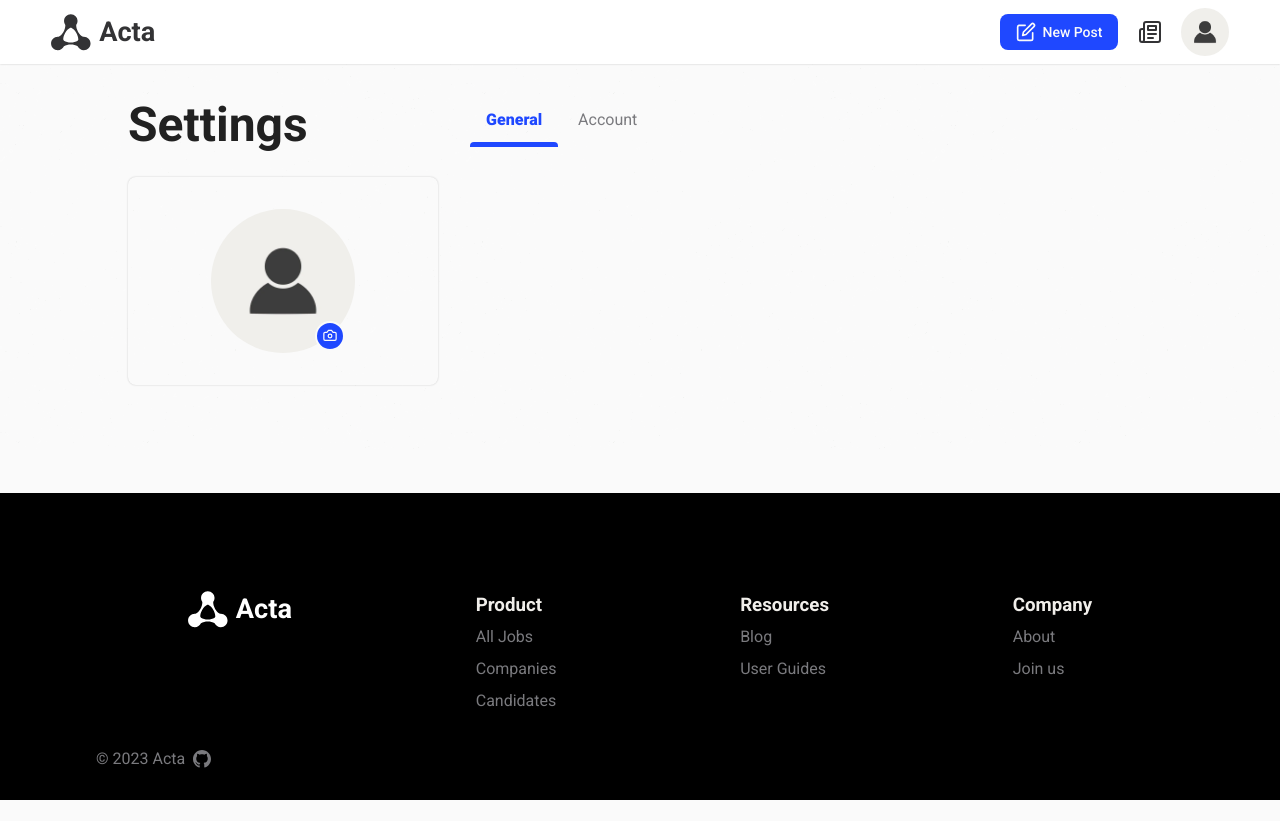
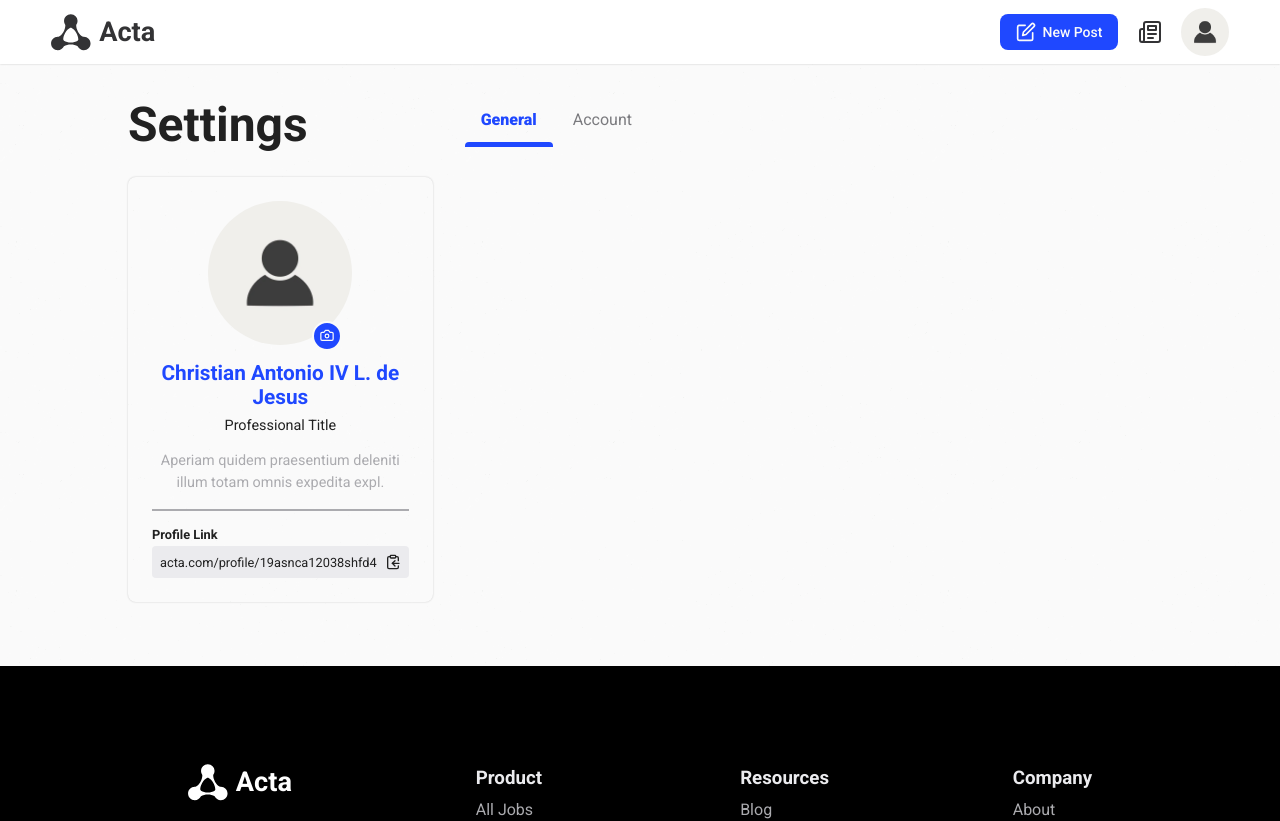
Before and after one commit to Luzefiru/Acta, a React (Create React App) app: page /profile/test in a window 1280 px wide. Shown: the top 821 px of the page. Before the commit the page ends 800 px from the top, so only its background shows below. Built offline with nearby package versions, Linux system fonts and the light colour scheme.

Commit message:
feat: finalize ProfileCard static design

```diff
--- a/src/index.css
+++ b/src/index.css
@@ -13,10 +13,10 @@
   --icon-hover: #000000;
 
   --text: #212121;
-  --subtext: #7a7a7e;
+  --subtext: #ababaf;
 
   --surface: #fafafa;
-  --surface-alt: #f0eeea;
+  --surface-alt: #ebebee;
 
   --black: #000000;
   --white: #ffffff;
@@ -27,6 +27,7 @@
   --tag-text: #fda50d;
 
   --border: 0 0 2px rgba(0, 0, 0, 0.2);
+  --tab-header: #7a7a7e;
 }
 
 body {
--- /dev/null
+++ b/src/pages/Profile/ClipboardField.css
@@ -0,0 +1,21 @@
+.ClipboardField {
+  background-color: var(--surface-alt);
+  padding: 8px;
+  width: 100%;
+  border-radius: 4px;
+  font-size: 0.8rem;
+  display: flex;
+  align-items: center;
+}
+
+.ClipboardField__text {
+  margin-right: auto;
+  white-space: nowrap;
+}
+
+.ClipboardField__clipboard {
+  display: grid;
+  place-items: center;
+  cursor: pointer;
+  margin-left: 8px;
+}
--- /dev/null
+++ b/src/pages/Profile/ClipboardField.jsx
@@ -0,0 +1,49 @@
+import './ClipboardField.css';
+
+function ClipboardField() {
+  return (
+    <div className="ClipboardField">
+      <span className="ClipboardField__text">
+        acta.com/profile/19asnca12038shfd4
+      </span>
+      <div
+        className="ClipboardField__clipboard"
+        onClick={() => {
+          copyNodeTextToClipboard(
+            document.querySelector('.ClipboardField__text')
+          );
+        }}
+      >
+        <svg
+          className="lucide lucide-clipboard-copy"
+          xmlns="http://www.w3.org/2000/svg"
+          width="16"
+          height="16"
+          viewBox="0 0 24 24"
+          fill="none"
+          stroke="currentColor"
+          strokeWidth="2"
+          strokeLinecap="round"
+          strokeLinejoin="round"
+        >
+          <rect width="8" height="4" x="8" y="2" rx="1" ry="1"></rect>
+          <path d="M8 4H6a2 2 0 0 0-2 2v14a2 2 0 0 0 2 2h12a2 2 0 0 0 2-2v-2"></path>
+          <path d="M16 4h2a2 2 0 0 1 2 2v4"></path>
+          <path d="M21 14H11"></path>
+          <path d="m15 10-4 4 4 4"></path>
+        </svg>
+      </div>
+    </div>
+  );
+}
+
+export default ClipboardField;
+
+function copyNodeTextToClipboard(node) {
+  var range = document.createRange();
+  range.selectNode(node);
+  window.getSelection().removeAllRanges(); // clear current selection
+  window.getSelection().addRange(range); // to select text
+  document.execCommand('copy');
+  window.getSelection().removeAllRanges(); // to deselect
+}
--- a/src/pages/Profile/Profile.css
+++ b/src/pages/Profile/Profile.css
@@ -3,7 +3,7 @@
   grid-template-areas:
     'heading nav'
     'profile-card details';
-  grid-template-columns: 5fr 11fr;
+  grid-template-columns: 4fr 11fr;
   column-gap: 32px;
   row-gap: 24px;
 }
@@ -39,7 +39,7 @@
   padding: 8px 16px;
   height: 100%;
   position: relative;
-  color: var(--subtext);
+  color: var(--tab-header);
 }
 
 .Profile__tabs__header.active {
--- a/src/pages/Profile/ProfileCard.css
+++ b/src/pages/Profile/ProfileCard.css
@@ -4,8 +4,10 @@
   align-items: center;
   border-radius: 8px;
   box-shadow: var(--border);
-  padding: 32px;
+  padding: 24px;
   position: relative;
+  width: 100%;
+  resize: none;
 }
 
 .ProfileCard__img {
@@ -31,3 +33,63 @@
 .ProfileCard__edit-btn:hover {
   background-color: var(--primary-alt);
 }
+
+.ProfileCard__name {
+  text-align: center;
+  margin-top: 16px;
+  margin-bottom: 8px;
+  font-size: 1.3rem;
+  color: var(--primary);
+}
+
+.ProfileCard__title {
+  margin-bottom: 16px;
+  font-size: 0.9rem;
+}
+
+.ProfileCard__bio {
+  color: var(--subtext);
+  font-size: 0.9rem;
+  line-height: 1.5;
+}
+
+.ProfileCard hr {
+  width: 100%;
+  border: 1px var(--subtext) solid;
+  margin: 16px 0;
+}
+
+.ProfileCard__name,
+.ProfileCard__title,
+.ProfileCard__bio {
+  text-align: center;
+}
+
+.ProfileCard__link {
+  display: flex;
+  width: 100%;
+  font-size: 0.8rem;
+  font-weight: 600;
+  color: var(--text);
+  margin-bottom: 4px;
+}
+
+.ProfileCard__link-field {
+  background-color: var(--surface-alt);
+  padding: 8px;
+  width: 100%;
+  border-radius: 4px;
+  font-size: 0.9rem;
+  display: flex;
+  align-items: center;
+}
+
+.ProfileCard__link-field__text {
+  margin-right: auto;
+}
+
+.ProfileCard__link-field__clipboard {
+  display: grid;
+  place-items: center;
+  cursor: pointer;
+}
--- a/src/pages/Profile/ProfileCard.jsx
+++ b/src/pages/Profile/ProfileCard.jsx
@@ -1,5 +1,6 @@
 import './ProfileCard.css';
 import ProfilePicturePlaceholder from '../../assets/profile-picture.jpg';
+import ClipboardField from './ClipboardField';
 
 function ProfileCard() {
   return (
@@ -26,6 +27,14 @@ function ProfileCard() {
           <circle cx="12" cy="13" r="3"></circle>
         </svg>
       </div>
+      <h3 className="ProfileCard__name">Christian Antonio IV L. de Jesus</h3>
+      <div className="ProfileCard__title">Professional Title</div>
+      <div className="ProfileCard__bio">
+        Aperiam quidem praesentium deleniti illum totam omnis expedita expl.
+      </div>
+      <hr />
+      <div className="ProfileCard__link">Profile Link</div>
+      <ClipboardField />
     </div>
   );
 }
```
